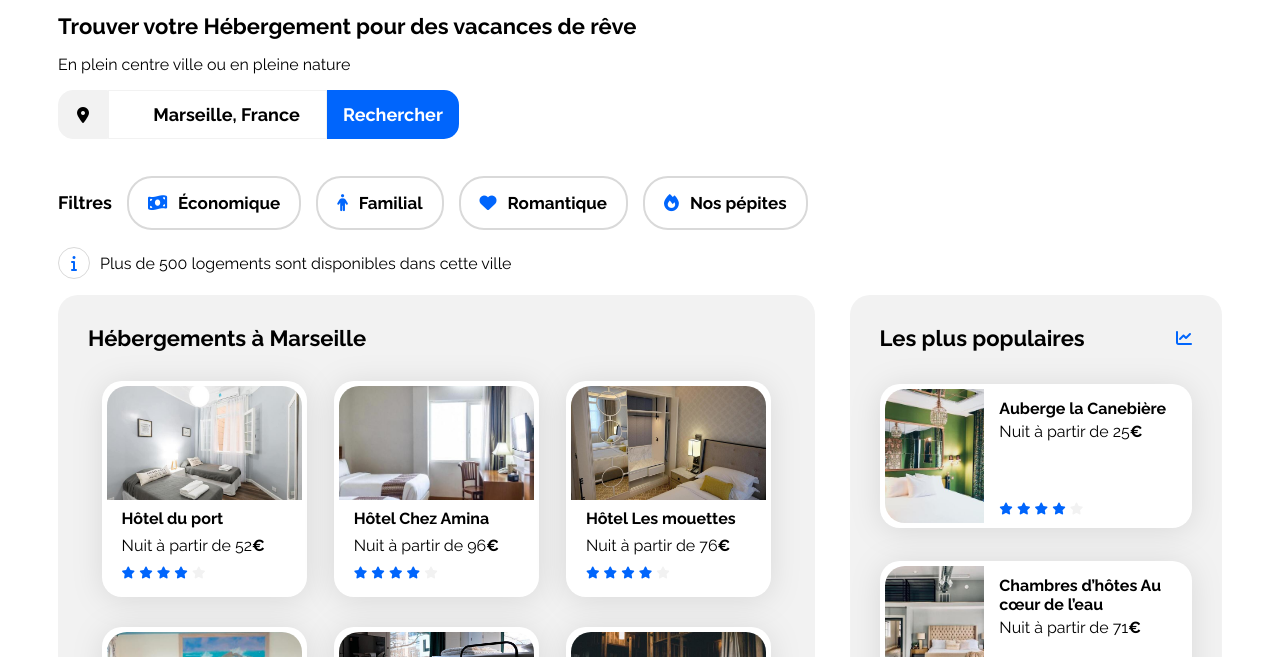
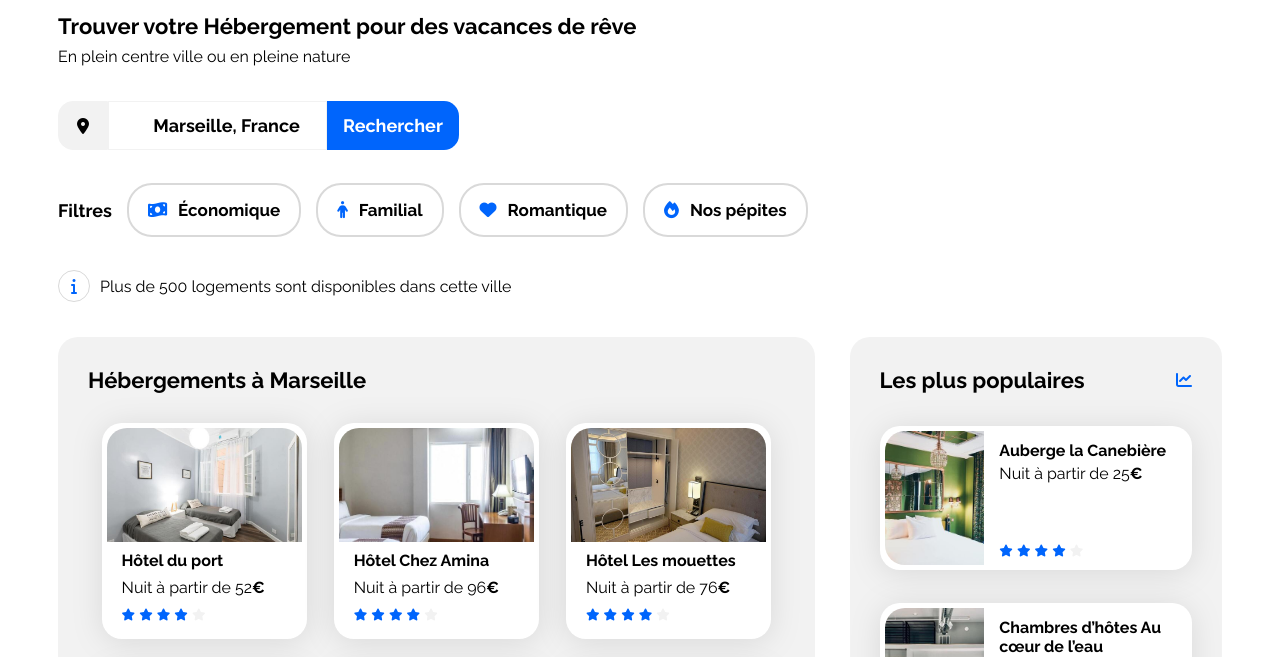
Before and after one commit to WhiteSlimes/OpenClassroom, a plain HTML site: page Projet_3/Booki/index.html in a window 1280 px wide. Shown: the part 108-765 px from the top of the page. Drawn offline with Linux system fonts and the light colour scheme.

Commit message:
~ Versioning 1.7 ~
- Maj de la partie Filtres pour correspondre correctement à la maquette

```diff
--- a/Projet_3/Booki/css/style.css
+++ b/Projet_3/Booki/css/style.css
@@ -43,7 +43,11 @@ h1{
     font-size: 22px;
     margin: 0;
 }
+.top{
+    margin-bottom: 35px;
+}
 .top p{
+    margin: 8px 0 35px 0;
     font-size: 16px;
 }
 .top form{
@@ -94,7 +98,7 @@ h1{
 .filter{
     display: flex;
     align-items: center;
-    margin-top: 35px;
+    margin: 35px 0;
 }
 .filter p{
     font-weight: 700;
@@ -108,8 +112,13 @@ h1{
 }
 .filter li{
     margin-right: 15px;
+    color: #000000;
+    font-weight: 700;
+    font-size: 17px;
+    padding: 15px 0px;
 }
 .filter a{
+    margin-top: 35px;
     text-decoration: none;
     border: 2px solid #D9D9D9;
     border-radius: 25px;
@@ -124,11 +133,17 @@ h1{
 .filter a:hover{
     background: #DEEBFF;
 }
+.filter p{
+    margin: 0;
+}
 .top span i{
     border: 1px solid #D9D9D9;
     padding: 7px 12px;
     border-radius: 25px;
     margin-right: 10px;
+}
+#info{
+    margin: 0;
 }
 .fa-solid {
     color: var(--main-color);
--- a/Projet_3/Booki/index.html
+++ b/Projet_3/Booki/index.html
@@ -47,7 +47,7 @@
                         <li><a href="#"><i class="fa-solid fa-fire"></i>Nos pépites</a></li>
                     </ul>
                 </div>
-                <p><span><i class="fa-solid fa-info"></i></span>Plus de 500 logements sont disponibles dans cette ville</p>
+                <p id="info"><span><i class="fa-solid fa-info"></i></span>Plus de 500 logements sont disponibles dans cette ville</p>
             </div>
 
             <div class="hebergements-and-populaires" id="lien-hebergement">
```
